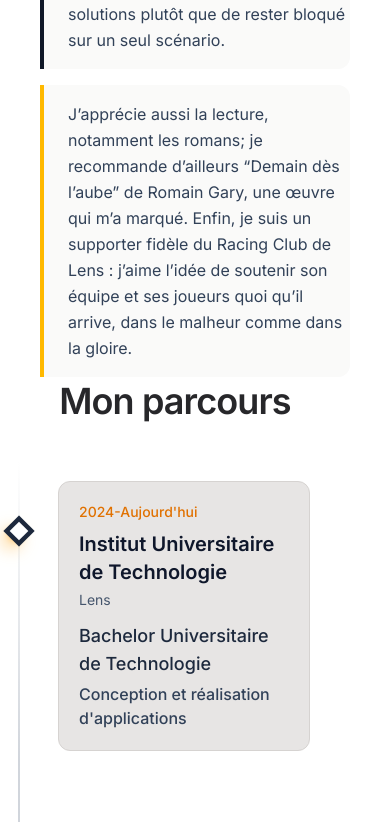
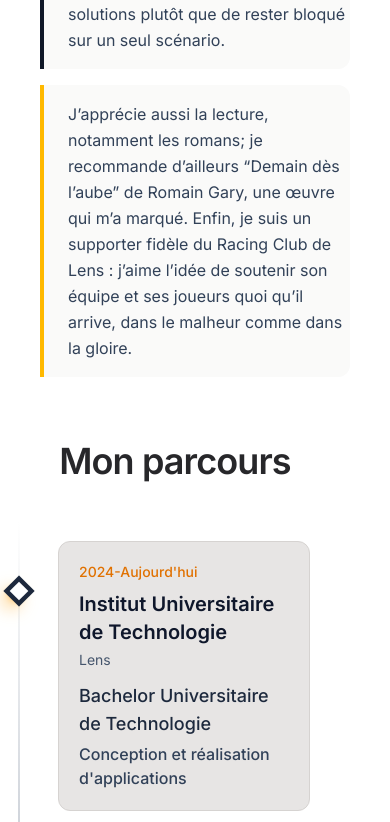
Before and after one commit to Romain-thib/Portfolio, a Vue app: page /about in a window 390 px wide. Shown: the part 834-1656 px from the top of the page. Built offline with nearby package versions, Linux system fonts and the light colour scheme.

Commit message:
V2 du about

```diff
--- a/src/pages/About.vue
+++ b/src/pages/About.vue
@@ -4,17 +4,14 @@
 </script>
 
 <template>
-  <div class="min-h-screen pt-15 pb-12 mb-10">
+  <div class="min-h-[80vh] pt-15 pb-1 mb-10">
     <div class="grid grid-cols-1 lg:grid-cols-2 lg:gap-12 max-w-40xl mx-auto">
 
       <div class="mx-10 mt-1 flex flex-col items-center justify-start">
-  <h2 class="text-4xl font-semibold tracking-tight mb-10 text-zinc-800 dark:text-amber-400 text-center">
-    {{ $t("presentation.title") }}
-  </h2>
+        <h2 class="text-4xl font-semibold tracking-tight mb-10 text-zinc-800 dark:text-amber-400 text-center">
+          {{ $t("presentation.title") }}
+        </h2>
 
-    <div>
-      </div>
-        <!-- Option 3: Accordion style avec bordure gauche -->
         <div class="w-full max-w-3xl space-y-4">
           <div class="border-l-4 border-amber-400 dark:border-amber-500 pl-6 py-4 bg-stone-50 dark:bg-slate-900/50 rounded-r-xl">
             <p class="text-slate-700 dark:text-slate-300 leading-relaxed">
@@ -32,15 +29,14 @@
             <p class="text-slate-700 dark:text-slate-300 leading-relaxed">
               {{ $t("presentation.description3") }}
             </p>
-         </div>
+          </div>
+        </div>
       </div>
-    </div>
 
-      <div class="mx-10 flex flex-col items-center justify-start 2xl:ml-[0%] mr-10 lg:mt-0 lg:border-l lg:border-slate-300 dark:lg:border-amber-400 lg:pl-12">
+      <div class="mx-10 mt-15 flex flex-col items-center justify-start 2xl:ml-[0%] mr-10 lg:mt-0 lg:border-l lg:border-slate-300 dark:lg:border-amber-400 lg:pl-12">
         <Timeline>
         </Timeline>
       </div>
-
     </div>
   </div>
 </template>
```
